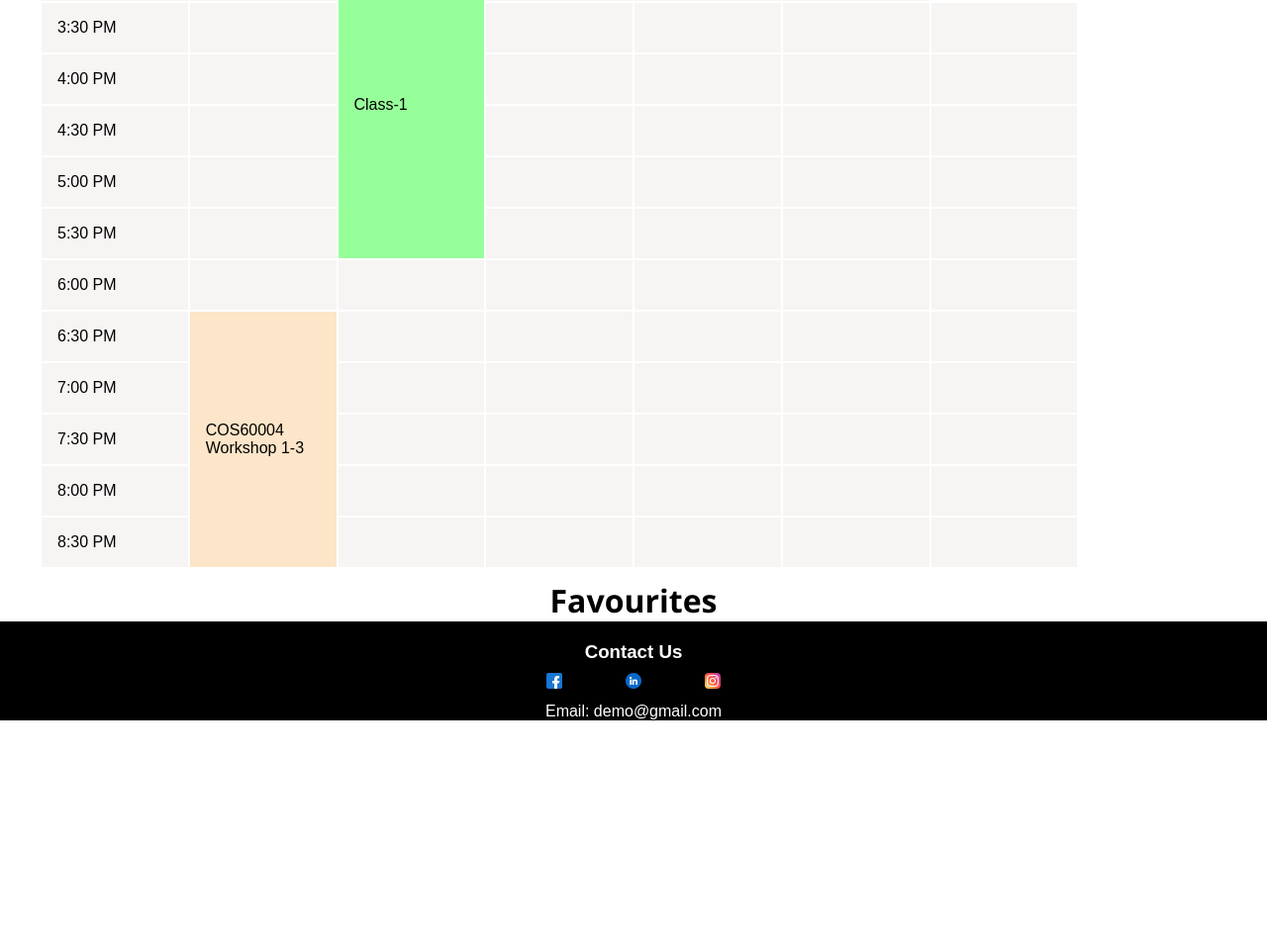
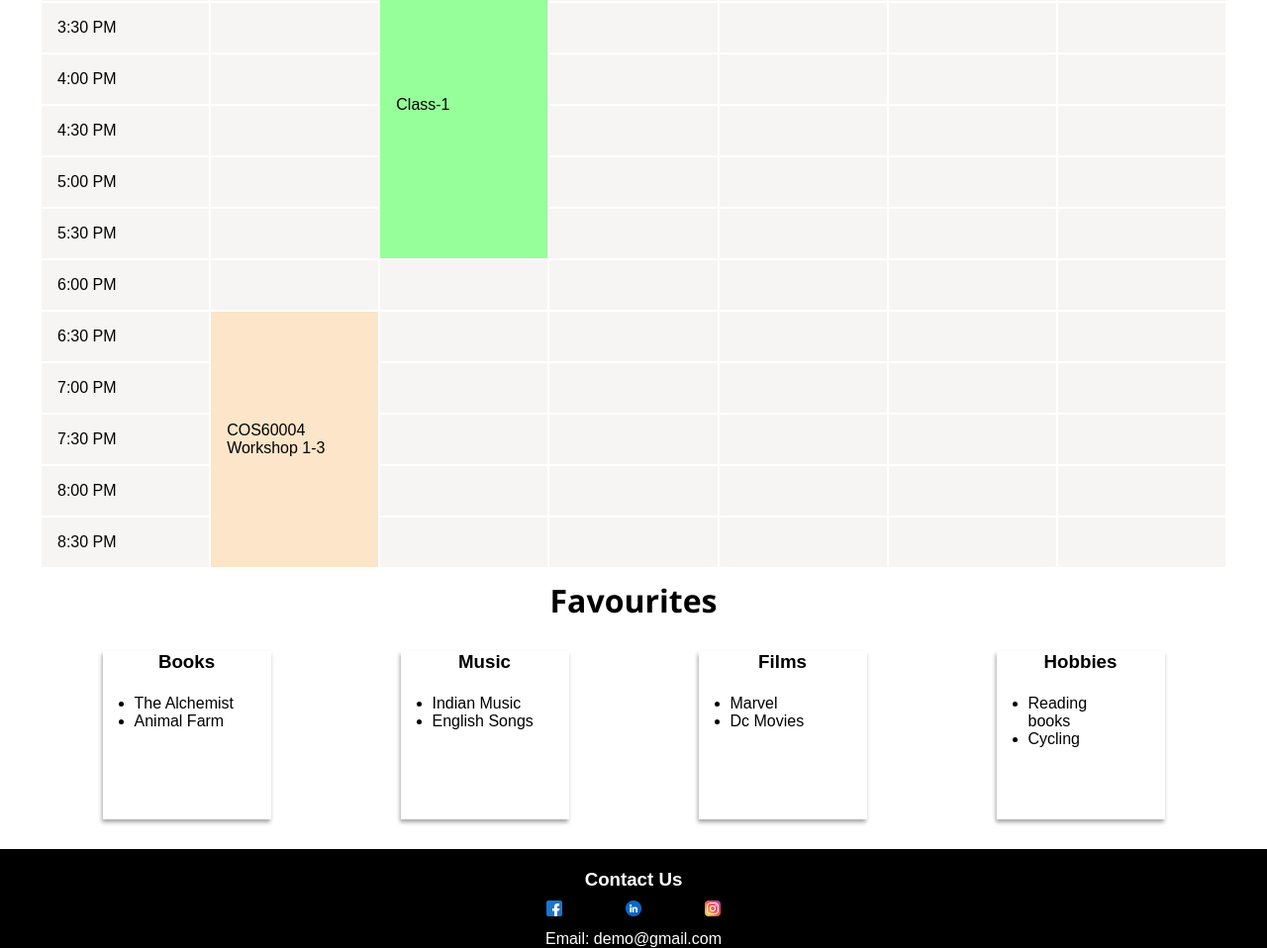
Before and after one commit to RojinPm/JobPlatformFreelance, a plain HTML site: page about.html in a window 1280 px wide. Shown: the part 1445-2403 px from the top of the page at 99% size. Before the commit the page ends 2173 px from the top, so only its background shows below. Drawn offline with Linux system fonts and the light colour scheme; files whose address does not match are found by name.

Commit message:
Finsihed

```diff
--- a/about.html
+++ b/about.html
@@ -97,7 +97,7 @@
                       <td></td>
                       <td></td>
                       <td class="ICT60001"> ICT60001 Tutorial 1-3</td>
-                      <td></td>
+
                     </tr>
                      <tr>
                       <td>9:00 AM</td>
@@ -105,7 +105,7 @@
                       <td></td>
                       <td></td>
                       <td></td>
-                      <td></td>
+
                     </tr>
                      <tr>
                       <td>9:30 AM</td>
@@ -113,7 +113,7 @@
                       <td></td>
                       <td></td>
                       <td></td>
-                      <td></td>
+
                     </tr>
                     <tr>
                       <td>10:00 AM</td>
@@ -169,7 +169,7 @@
                       <td>1:00 PM</td>
                       <td></td>
                       <td></td>
-                      <td></td>
+
 
 
                     </tr>
@@ -178,7 +178,7 @@
                       <td></td>
                       <td></td>
                       <td></td>
-                      <td></td>
+
 
 
                     </tr>
@@ -187,7 +187,7 @@
                       <td></td>
                       <td></td>
                       <td></td>
-                      <td></td>
+
 
 
                     </tr>
@@ -196,7 +196,7 @@
                       <td></td>
                       <td></td>
                       <td></td>
-                      <td></td>
+
 
                     </tr>
                     <tr>
@@ -206,7 +206,7 @@
                       <td></td>
                       <td></td>
                       <td></td>
-
+                      <td></td>
 
                     </tr>
                     <tr>
@@ -318,20 +318,36 @@
          <div class="flexMainAboutContainer">
 
             <div class="customAboutChild">
+                <div class="demoval"><h3>Books</h3></div>
+              <ul>
+                <li>The Alchemist</li>
+                <li>Animal Farm</li>
+              </ul>
+            </div>
+
+            <div class="customAboutChild">
+                <div class="demoval"><h3>Music</h3></div>
+                <ul>
+                    <li>Indian Music</li>
+                    <li>English Songs</li>
+                  </ul>
 
             </div>
 
             <div class="customAboutChild">
-
-            </div>
-
-            <div class="customAboutChild">
-
+               <div class="demoval"><h3>Films</h3></div>
+                <ul>
+                    <li>Marvel</li>
+                    <li>Dc Movies</li>
+                  </ul>
             </div >
 
             <div class="customAboutChild">
-
-
+               <div class="demoval"><h3>Hobbies</h3></div>
+                <ul>
+                    <li>Reading books</li>
+                    <li>Cycling</li>
+                  </ul>
             </div>
          </div>
 
--- a/styles/style.css
+++ b/styles/style.css
@@ -195,6 +195,13 @@ box-shadow: 6px 5px 15px 0px rgb(66, 60, 66);
         max-width: 300px;
         margin-top: 30px;
     }
+    .flexMainAboutContainer{
+
+        display: grid;
+        grid-template-columns: repeat(1, 1fr);
+        gap: 10px;
+
+      }
 
 }
 .social-icons{
@@ -211,6 +218,9 @@ box-shadow: 6px 5px 15px 0px rgb(66, 60, 66);
     color:rgb(255, 255, 255);
     text-align: center;
 }
+
+
+
 .enhance{
     text-align: center;
     color: red;
@@ -320,7 +330,7 @@ font-weight: 600;
 
 }
 .about{
-    color: rgb(255, 106, 0);
+    color: rgb(255, 0, 0);
     text-align: center;
     font-size: 30px;
     position: relative;
@@ -560,7 +570,7 @@ table {
   .flexMainAboutContainer{
 
     display: grid;
-    grid-template-columns: 3, 1fr;
+    grid-template-columns: repeat(4,1fr);
   }
   .COS60011{
 
@@ -581,3 +591,43 @@ table {
 
     background-color: rgb(252, 229, 200);
   }
+  .flexMainAboutContainer{
+
+    display: grid;
+    grid-template-columns: repeat(4, 1fr);
+    gap: 4px;
+    place-items: center;
+    margin-top: 20px;
+    margin-bottom: 10px;
+    max-width: 1200px;
+    margin: 0 auto;
+  }
+  .customAboutChild{
+
+    height: 170px;
+    width: 170px;
+    background-color: #ffffff;
+    -webkit-box-shadow: -1px 3px 4px 0px rgb(176, 175, 176);
+    -moz-box-shadow: -1px 3px 4px 0px rgb(185, 182, 185);
+    box-shadow: -1px 3px 4px 0px rgb(168, 167, 167);
+    margin-top: 30px;
+    margin-bottom: 30px;
+
+}
+.customAboutChild > h1{
+
+    font-weight: 600;
+    font-size: 20px;
+    text-align: center;
+    margin-top: 10px;
+
+}
+.customAboutChild > ul {
+
+    padding: 22px 32px;
+}
+.demoval{
+
+    display: flex;
+    justify-content: center;
+}
```
